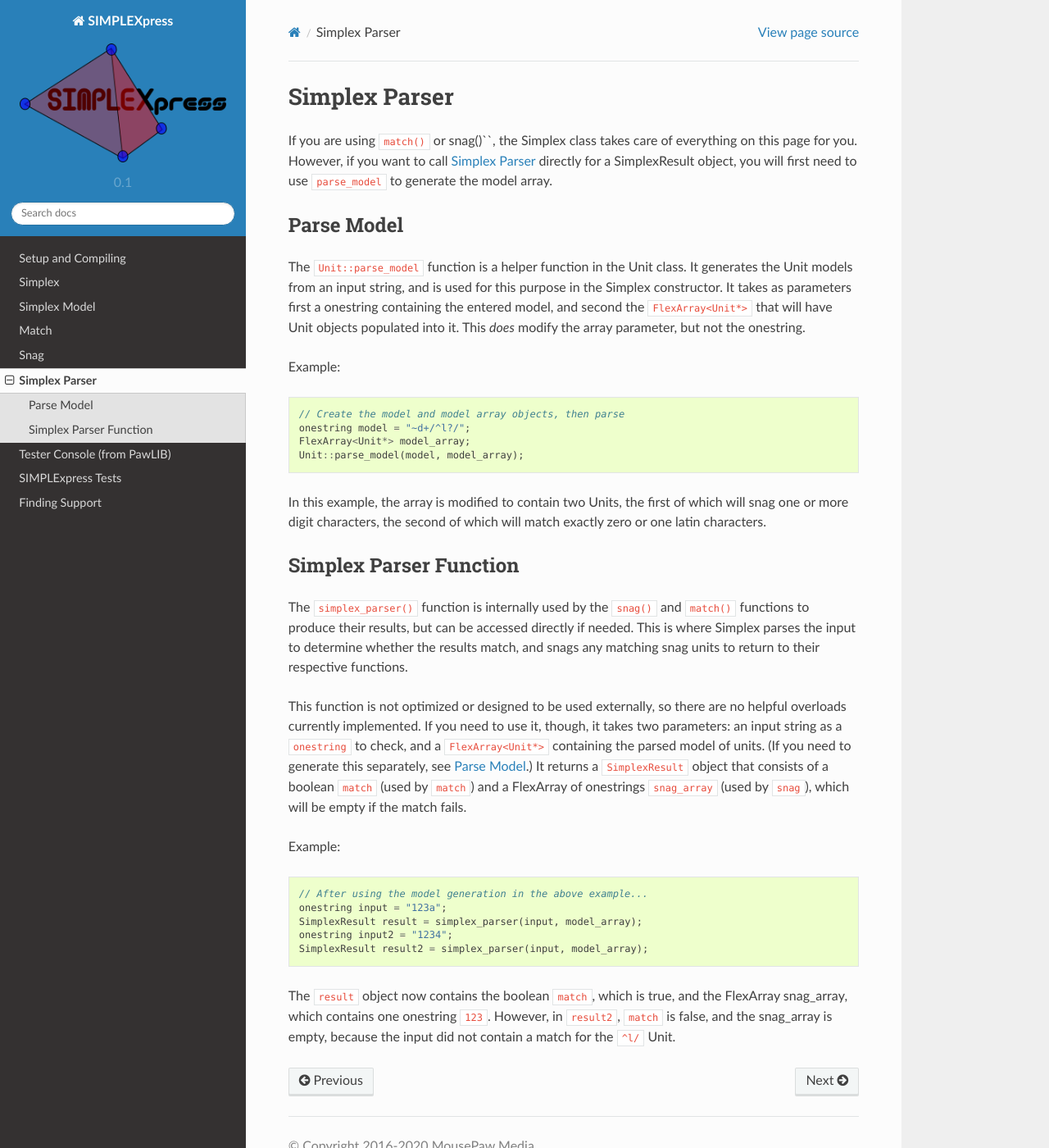
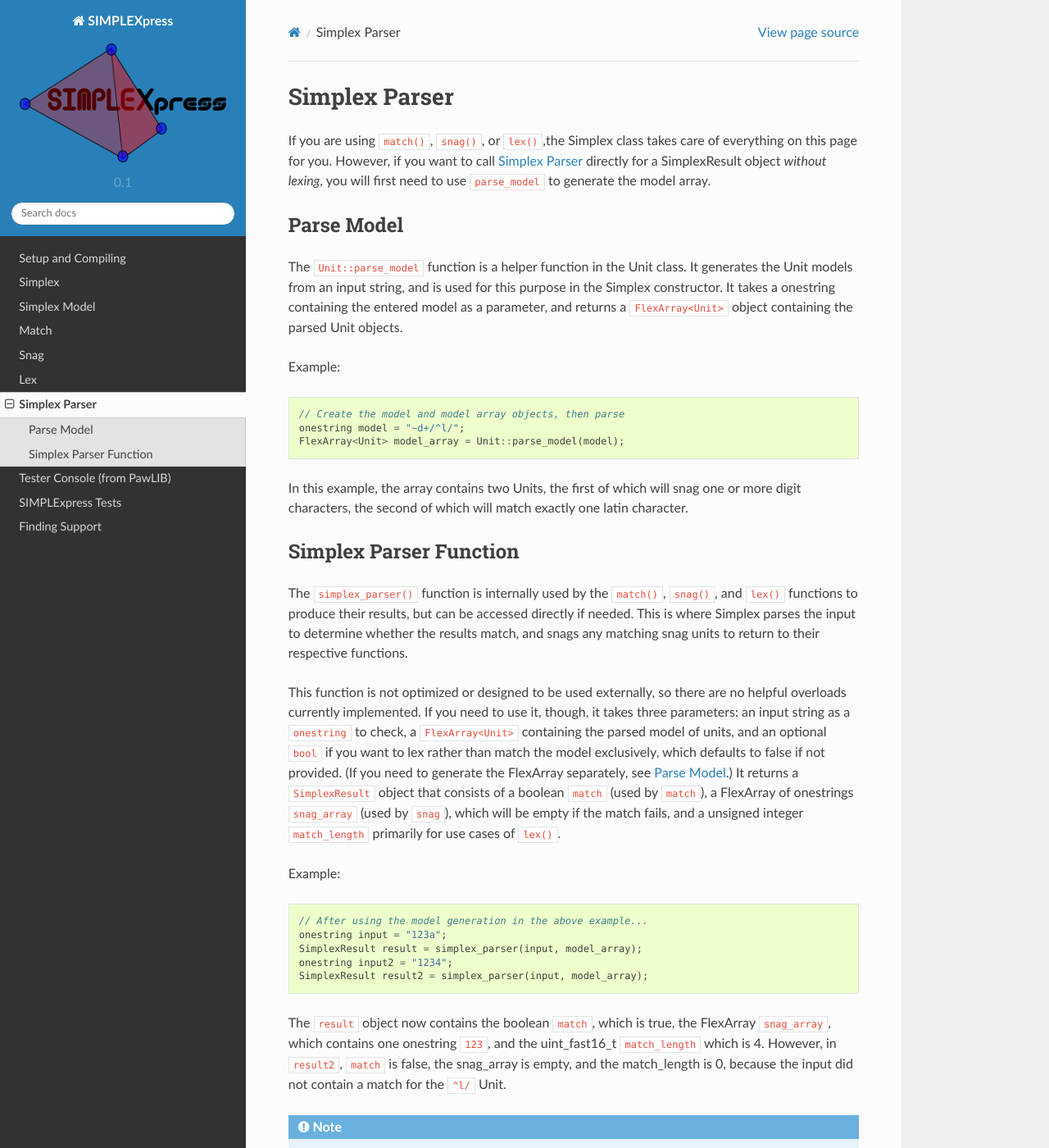
Before and after one commit to mousepawmedia/simplexpress, a Sphinx documentation site: the page built from docs/source/simplex/simplex_parser.rst, in a window 1280 px wide and 1400 px high. Shown: the whole window at 82% size. Built offline with Sphinx 7.4.7 and the Read the Docs theme 2.0.0, drawn with Linux system fonts in a browser that asks for light colours; some of the changed text lies outside the part shown.

Commit message:
Adapt simplex_parser to lex as well as match
Summary:
Write Tests for lex()

Adjust SimplexResult, adjust test expectations

Declare and define lex function and overloads

Fix compile errors in tests

Modify simplex_parser for lexing

Improve testing cases

Debug generosity with lexing

Debug snag x lex x generosity by rearranging simplex_parser and adjusting conditions

Update documentation and run format on modified files

Extract Lexer tests to separate suite, add test cases for static overloads

Test Plan: included Goldilocks 1 tests

Reviewers: jcmcdonald, wdede, mahussain, memateo

Reviewed By: memateo

Subscribers: ardunster

Tags: #programming_dept, #simplexpress_project

Maniphest Tasks: T1448

Revert Plan: na

Differential Revision: https://phabricator.mousepawmedia.net/D392

```diff
--- a/docs/source/index.rst
+++ b/docs/source/index.rst
@@ -22,6 +22,7 @@ Contents:
     simplex/model
     simplex/match
     simplex/snag
+    simplex/lex
     simplex/simplex_parser
     general/console
     general/tests
--- a/docs/source/simplex/simplex.rst
+++ b/docs/source/simplex/simplex.rst
@@ -40,7 +40,7 @@ the declaration, too:
     // Using char
     Simplex char_simplex("^l/");
 
-The major functions of Simplex, ``match`` and ``snag``, can be also used without
-creating a Simplex object. (See the function pages for details on use.) Creating
-a Simplex object is the more efficient of these two methods when you will be
-reusing the model, however.
+The major functions of Simplex, ``match``, ``snag`` and ``lex()``, can be also
+used without creating a Simplex object. (See the function pages for details on
+use.) Creating a Simplex object is the more efficient of these two methods when
+you will be reusing the model, however.
--- a/docs/source/simplex/simplex_parser.rst
+++ b/docs/source/simplex/simplex_parser.rst
@@ -1,10 +1,11 @@
 Simplex Parser
 ########################################
 
-If you are using ``match()`` or snag()``, the Simplex class takes care of
-everything on this page for you. However, if you want to call :ref:`Simplex
-Parser<simplex_parser>` directly for a SimplexResult object, you will first need
-to use ``parse_model`` to generate the model array.
+If you are using ``match()``, ``snag()``, or ``lex()``,the Simplex class takes
+care of everything on this page for you. However, if you want to call
+:ref:`Simplex Parser<simplex_parser>` directly for a SimplexResult object
+*without lexing*, you will first need to use ``parse_model`` to generate the
+model array.
 
 .. _parse_model:
 
@@ -13,23 +14,21 @@ Parse Model
 
 The :code:`Unit::parse_model` function is a helper function in the Unit class.
 It generates the Unit models from an input string, and is used for this purpose
-in the Simplex constructor. It takes as parameters first a onestring containing
-the entered model, and second the ``FlexArray<Unit*>`` that will have Unit
-objects populated into it. This *does* modify the array parameter, but not the
-onestring.
+in the Simplex constructor. It takes a onestring containing
+the entered model as a parameter, and returns a ``FlexArray<Unit>`` object
+containing the parsed Unit objects.
 
 Example:
 
 ..  code-block:: c++
 
     // Create the model and model array objects, then parse
-    onestring model = "~d+/^l?/";
-    FlexArray<Unit*> model_array;
-    Unit::parse_model(model, model_array);
+    onestring model = "~d+/^l/";
+    FlexArray<Unit> model_array = Unit::parse_model(model);
 
-In this example, the array is modified to contain two Units, the first of which
-will snag one or more digit characters, the second of which will match exactly
-zero or one latin characters.
+In this example, the array contains two Units, the first of which will snag one
+or more digit characters, the second of which will match exactly one latin
+character.
 
 
 
@@ -38,20 +37,24 @@ zero or one latin characters.
 Simplex Parser Function
 ------------------------------------------
 
-The :code:`simplex_parser()` function is internally used by the
-``snag()`` and ``match()`` functions to produce their results, but can be
+The :code:`simplex_parser()` function is internally used by the ``match()``,
+``snag()``, and ``lex()`` functions to produce their results, but can be
 accessed directly if needed. This is where Simplex parses the input to determine
 whether the results match, and snags any matching snag units to return to their
 respective functions.
 
 This function is not optimized or designed to be used externally, so there are
 no helpful overloads currently implemented. If you need to use it, though, it
-takes two parameters: an input string as a ``onestring`` to check, and a
-``FlexArray<Unit*>`` containing the parsed model of units. (If you need to
-generate this separately, see :ref:`Parse Model<parse_model>`.) It returns a
-``SimplexResult`` object that consists of a boolean ``match`` (used by
-``match``) and a FlexArray of onestrings ``snag_array`` (used by ``snag``),
-which will be empty if the match fails.
+takes three parameters: an input string as a ``onestring`` to check, a
+``FlexArray<Unit>`` containing the parsed model of units, and an optional
+``bool`` if you want to lex rather than match the model exclusively, which
+defaults to false if not provided. (If you need to generate the FlexArray
+separately, see :ref:`Parse Model<parse_model>`.) It returns a ``SimplexResult``
+object that consists of a boolean ``match`` (used by ``match``), a FlexArray of
+onestrings ``snag_array`` (used by ``snag``), which will be empty if the match
+fails, and a unsigned integer ``match_length`` primarily for use cases of
+``lex()``.
+
 
 Example:
 
@@ -63,7 +66,12 @@ Example:
     onestring input2 = "1234";
     SimplexResult result2 = simplex_parser(input, model_array);
 
-The ``result`` object now contains the boolean ``match``, which is true, and the
-FlexArray snag_array, which contains one onestring ``123``. However, in
-``result2``, ``match`` is false, and the snag_array is empty, because the input
-did not contain a match for the ``^l/`` Unit.
+The ``result`` object now contains the boolean ``match``, which is true, the
+FlexArray ``snag_array``, which contains one onestring ``123``, and the
+uint_fast16_t ``match_length`` which is 4. However, in ``result2``, ``match`` is
+false, the snag_array is empty, and the match_length is 0, because the input did
+not contain a match for the ``^l/`` Unit.
+
+..  note::
+    Because of the way the logic works, ``match_length`` may be unreliable if
+    you are //not// lexing and have not flagged lexing as true.
```
Also changed, not shown: docs/source/simplex/lex.rst (added, +93 -0 lines), docs/source/simplex/match.rst (+11 -8 lines), 8 other files.
